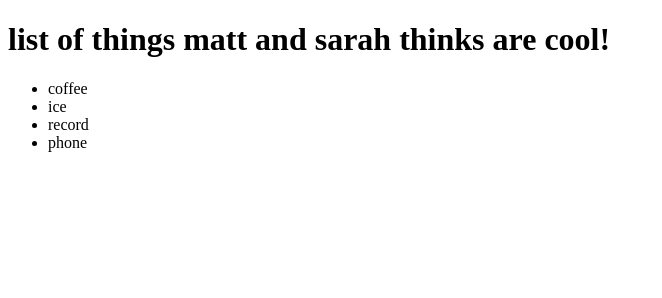
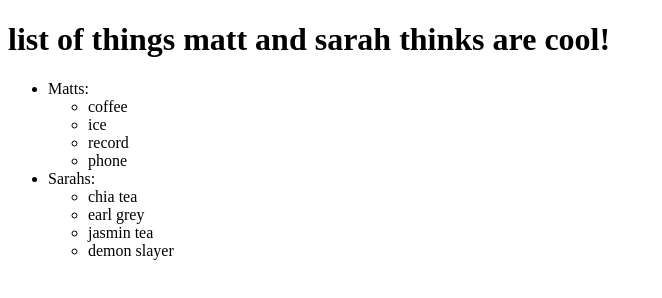
Before and after one commit to Sarah-Stodder/forking-around-practice, a plain HTML site: page index.html in a window 1280 px wide. Shown: the whole page, without its empty margins (0-662 px from the left). Drawn offline with Linux system fonts and the light colour scheme.

Commit message:
added sarah's likes and fixed format

```diff
--- a/index.html
+++ b/index.html
@@ -8,10 +8,20 @@
 <body>
     <h1>list of things matt and sarah thinks are cool!</h1>
     <ul>
-        <li>coffee</li>
-        <li>ice</li>
-        <li>record</li>
-        <li>phone</li>
+        <li>Matts:</li>
+        <ul>
+            <li>coffee</li>
+            <li>ice</li>
+            <li>record</li>
+            <li>phone</li>
+        </ul>
+        <li>Sarahs:</li>
+        <ul>
+            <li>chia tea</li>
+            <li>earl grey</li>
+            <li> jasmin tea</li>
+            <li>demon slayer</li>
+        </ul>
     </ul>
 </body>
 </html>
```
